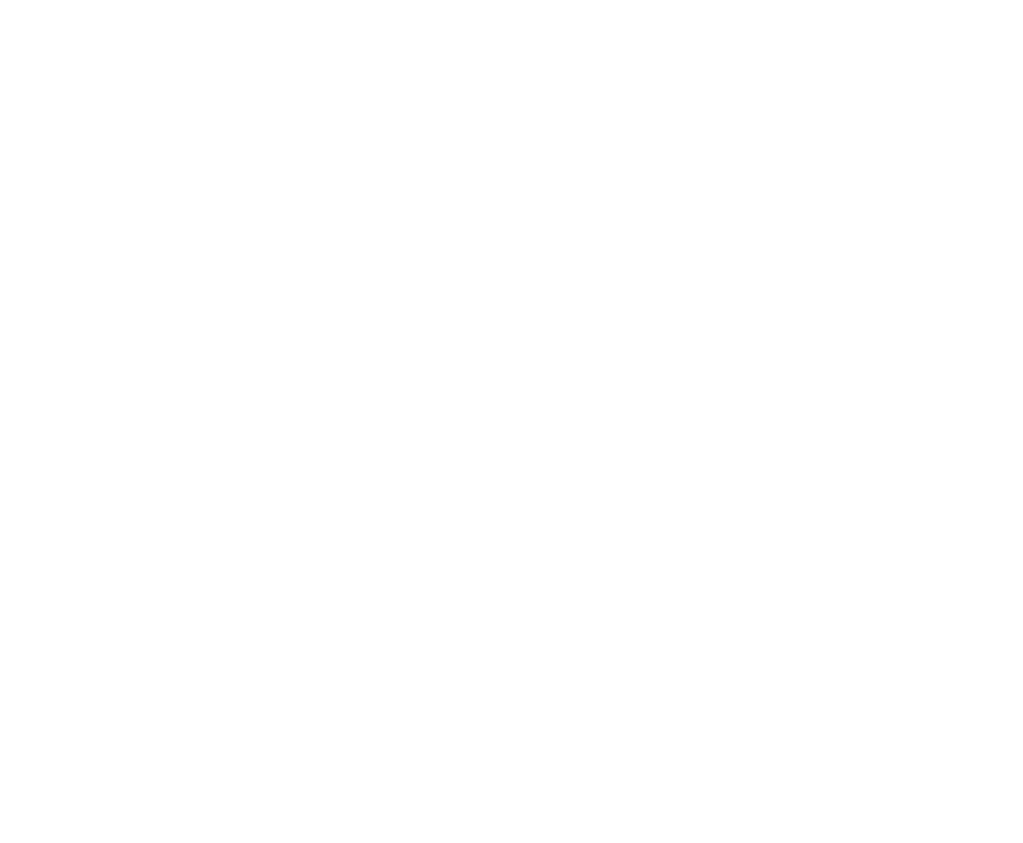
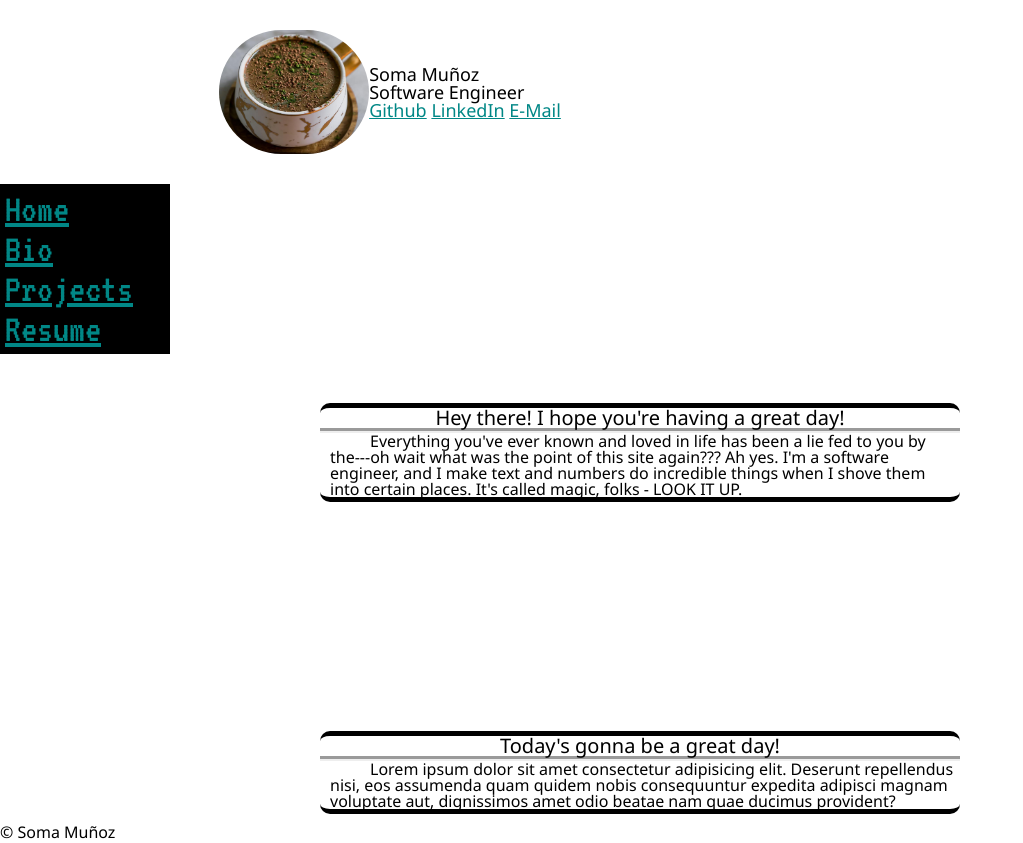
Before and after one commit to StarlightStingray/portfolio-site, a plain HTML site: page bio.html in a window 1280 px wide. Shown: the whole page, without its empty margins (0-1023 px from the left). Before the commit the page ends 800 px from the top, so only its background shows below. Drawn offline with Linux system fonts and the light colour scheme.

Commit message:
Made desktop version presentable.

```diff
--- a/bio.html
+++ b/bio.html
@@ -0,0 +1,76 @@
+<!DOCTYPE html>
+<html lang="en">
+	<head>
+		<meta charset="UTF-8" />
+		<meta http-equiv="X-UA-Compatible" content="IE=edge" />
+		<meta name="viewport" content="width=device-width, initial-scale=1.0" />
+		<!-- Fonts we're gonna be using. -->
+		<link rel="preconnect" href="https://fonts.googleapis.com" />
+		<link rel="preconnect" href="https://fonts.gstatic.com" crossorigin />
+		<link
+			href="https://fonts.googleapis.com/css2?family=VT323&display=swap"
+			rel="stylesheet"
+		/>
+		<!-- css style sheets -->
+		<link rel="stylesheet" href="./css/reset.css" />
+		<link rel="stylesheet" href="./css/style.css" />
+		<!-- js scripts we might be running on this page -->
+		<script defer src="./js/scripts.js"></script>
+		<title>Soma Muñoz - Bio</title>
+	</head>
+	<body>
+		<!-- initial top-level stuff people will see -->
+		<header>
+			<div class="whoIsMe">
+				<img
+					class="profileIcon"
+					src="./assets/XzaLvuO.jpg"
+					alt="the face of someone you might be able to trust, but you're not sure yet!"
+				/>
+				<div class="myDetails">
+					<h1>Soma Muñoz</h1>
+					<h2>Software Engineer</h2>
+					<div class="PAYATTENTIONTOME">
+						<a href="https://github.com/StarlightStingray">Github</a>
+						<a href="https://www.linkedin.com/in/soma-munoz-964552185/"
+							>LinkedIn</a
+						>
+						<a href="mailto:somajstingray@gmail.com">E-Mail</a>
+						<a href=""></a>
+						<a href=""></a>
+					</div>
+				</div>
+			</div>
+			<!-- navigation bar for the website -->
+			<nav>
+				<a href="https://soma-munoz.netlify.app/">Home</a>
+				<a href="bio.html">Bio</a>
+				<a href="projects.html">Projects</a>
+				<a href="resume.html">Resume</a>
+				<!-- <a href="http://">Links</a> -->
+			</nav>
+		</header>
+		<main>
+			<article class="blogArticle">
+				<h3>Hey there! I hope you're having a great day!</h3>
+				<p class="blogText">
+					Everything you've ever known and loved in life has been a lie fed to
+					you by the---oh wait what was the point of this site again??? Ah yes.
+					I'm a software engineer, and I make text and numbers do incredible
+					things when I shove them into certain places. It's called magic, folks
+					- LOOK IT UP.
+				</p>
+			</article>
+			<article class="blogArticle">
+				<h3>Today's gonna be a great day!</h3>
+				<p class="blogText">
+					Lorem ipsum dolor sit amet consectetur adipisicing elit. Deserunt
+					repellendus nisi, eos assumenda quam quidem nobis consequuntur
+					expedita adipisci magnam voluptate aut, dignissimos amet odio beatae
+					nam quae ducimus provident?
+				</p>
+			</article>
+		</main>
+	</body>
+	<footer class="itsTheFooter">&copy; Soma Muñoz</footer>
+</html>
--- a/css/style.css
+++ b/css/style.css
@@ -27,13 +27,6 @@ body {
     background: var(--main-bg-color);
     color: var(--main-text-color);
     font-family: 'Segoe UI', Tahoma, Geneva, Verdana, sans-serif;
-    /* display: grid;
-    grid-template-columns: 1fr 1fr 1fr;
-    grid-template-rows: 1fr 2fr 0.1fr;
-    gap: 0px 0px;
-    grid-template-areas: "profileIcon PAYATTENTIONTOME darkToggle"
-    "blogArticle blogArticle blogArticle"
-    "itsTheFooter null null"; */
 }
 
 /* ======== PICTURE/HEADER ======== */
@@ -109,12 +102,9 @@ main {
     display: flex;
     flex-direction: column;
     /* margin: auto; */
-    align-items: center;
-    justify-content: space-around;
 }
 
 .blogArticle {
-    background-color: ;
     margin: 1rem;
     min-width: 50vw;
     max-width: 80vw;
@@ -140,7 +130,6 @@ h3 {
 }
 
 footer {
-    padding: 20px;
 }
 
 .itsTheFooter {
@@ -150,6 +139,43 @@ footer {
 /* ========= DESKTOP STYLE ========*/
 
 @media screen and (min-width:768px) {
+    .whoIsMe {
+        max-width: 90vh;
+        font-size: 18px;
+        flex-direction: row;
+        flex-wrap: wrap;
+        justify-content: center;
+        margin: 30px;
+    }
 
+    img {
 
+    }
+
+    .profileIcon {
+        border-radius: 100px;
+        max-width: 150px;
+        /* grid-area: profileIcon; */
+    }
+    nav {
+        font-family: 'VT323', Arial, Helvetica, sans-serif;
+        font-size: 40px;
+        background: var(--nav-bg-color);
+        min-width: 10rem;
+        max-width: 10rem;
+        flex-direction: column;
+        justify-content: space-around;
+        padding: 5px;
+        margin-bottom: 40px;
+        position: absolute;
+        float: left;
+    }
+
+    .blogArticle {
+        max-width: 50vw;
+        border-style: solid hidden solid hidden;
+        border-width: 5px;
+        border-radius: 10px;
+        /* grid-area: blogArticle; */
+    }
 }
```
Also changed, not shown: index.html (+28 -9 lines), projects.html (+58 -0 lines), resume.html (+56 -0 lines).
